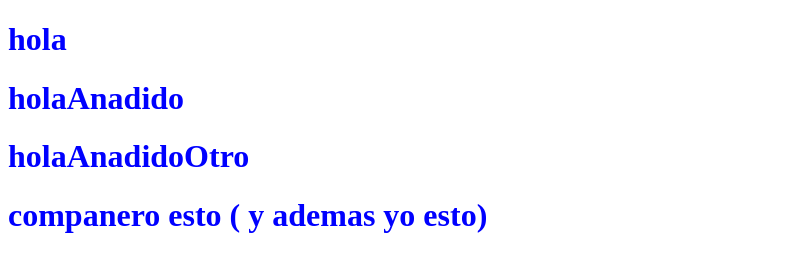
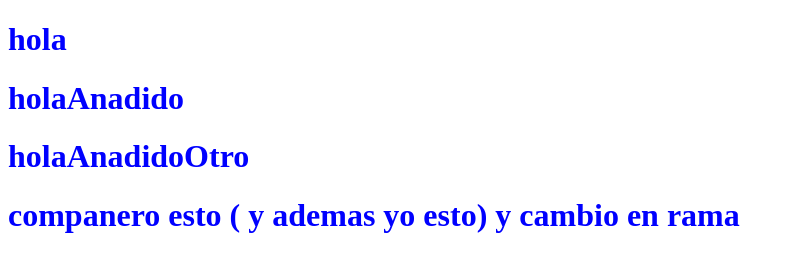
Before and after one commit to chemiya11/proyectoGIt, a plain HTML site: page index.html in a window 1280 px wide. Shown: the whole page, without its empty margins (0-795 px from the left). Drawn offline with Linux system fonts and the light colour scheme.

Commit message:
cambio en rama

```diff
--- a/index.html
+++ b/index.html
@@ -11,7 +11,7 @@
     <h1 class="titulo">hola</h1>
     <h1 class="titulo">holaAnadido</h1>
     <h1 class="titulo">holaAnadidoOtro</h1>
-    <h1 class="titulo">companero esto ( y ademas yo esto)</h1>
+    <h1 class="titulo">companero esto ( y ademas yo esto) y cambio en rama</h1>
     <script src="app.js"></script>
 </body>
 </html>
```
